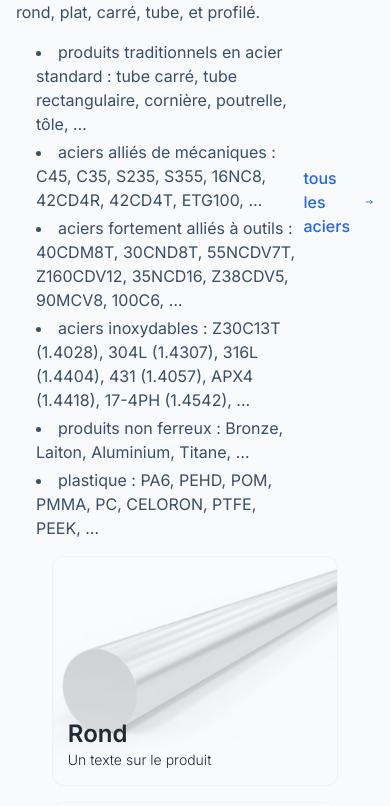
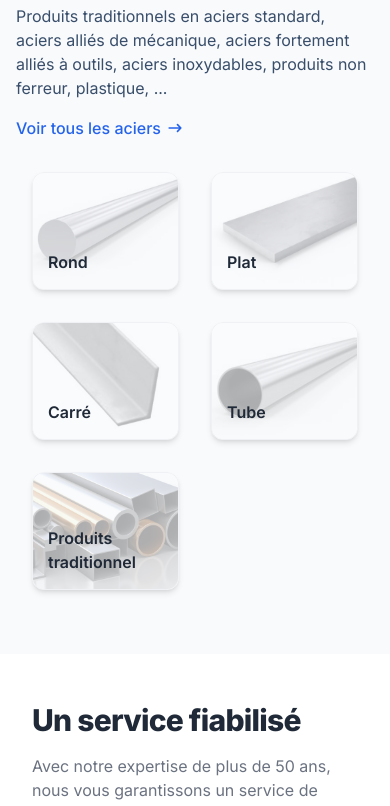
Before and after one commit to GN13008/samoNext, a Next.js app: page / in a window 390 px wide. Shown: the part 1762-2568 px from the top of the page. Built offline with nearby package versions, Linux system fonts and the light colour scheme.

Commit message:
better section service

```diff
--- a/app/page.tsx
+++ b/app/page.tsx
@@ -73,7 +73,7 @@ export default function Home() {
 
       <div className="hero bg-slate-50" id="produits">
         <div className="hero-content flex flex-col my-8">
-          <div className="w-full flex justify-between align-top">
+          <div className="w-full flex flex-col lg:flex-row justify-between align-top">
             <div className="">
               <h1 className="w-full mb-4 text-3xl md:text-5xl tracking-tight font-extrabold text-gray-800 text-left">
                 Un service sur mesure
@@ -82,7 +82,12 @@ export default function Home() {
                 Nous vendons tous types de produits métallurgiques laminé ou
                 étiré, en rond, plat, carré, tube, et profilé.
               </p>
-              <ul className="ps-5 mt-2 space-y-1 list-disc list-inside">
+              <p className="w-full text-left text-base mb-4 lg:hidden">
+                Produits traditionnels en aciers standard, aciers alliés de
+                mécanique, aciers fortement alliés à outils, aciers inoxydables,
+                produits non ferreur, plastique, ...
+              </p>
+              <ul className="hidden lg:block ps-5 mt-2 space-y-1 list-disc list-inside">
                 <li>
                   produits traditionnels en acier standard : tube carré, tube
                   rectangulaire, cornière, poutrelle, tôle, …
@@ -112,7 +117,7 @@ export default function Home() {
               title=""
               className="flex items-center text-base font-medium text-blue-600 hover:underline"
             >
-              tous les aciers
+              Voir tous les aciers
               <svg
                 className="ms-1 h-5 w-5"
                 aria-hidden="true"
--- a/components/homePage/products.component.tsx
+++ b/components/homePage/products.component.tsx
@@ -2,16 +2,16 @@ import { products } from "../data";
 
 export default function Products() {
   return (
-    <div className="flex flex-col content-center gap-4 lg:flex-row items-center">
+    <div className="flex flex-row flex-wrap w-full mx-auto content-center items-center">
       {products.map((prod, i) => {
         return (
+          <div className="w-1/2 lg:w-1/5 p-4">
             <a
               key={i}
               href="/produit/exemple"
-            className="da relative flex flex-col justify-center overflow-hidden w-4/5 lg:w-1/5 rounded-xl"
+              className="relative flex flex-col justify-center overflow-hidden rounded-xl shadow-md"
             >
-            <div className="absolute inset-0 bg-center"></div>
-            <div className="group relative m-0 flex rounded-xl shadow-xl sm:mx-auto sm:max-w-lg">
+              <div className="group relative m-0 flex rounded-xl shadow-2xl sm:mx-auto sm:max-w-lg">
                 <div className="z-10 h-full w-full overflow-hidden rounded-xl border opacity-50 transition duration-300 ease-in-out group-hover:opacity-80">
                   <img
                     className="animate-fade-in block h-full w-full scale-100 transform object-cover object-center opacity-60 transition duration-300 group-hover:scale-110"
@@ -20,15 +20,16 @@ export default function Products() {
                   />
                 </div>
                 <div className="absolute bottom-0 z-20 m-0 pb-4 ps-4 transition duration-300 ease-in-out group-hover:-translate-y-1 group-hover:translate-x-3 group-hover:scale-110">
-                <h1 className="text-2xl font-semibold text-white">
+                  <h1 className="text-l lg:text-2xl font-semibold text-white">
                     {prod.title}
                   </h1>
-                <h1 className="text-sm font-light text-gray-200">
+                  <h1 className="hidden lg:block text-sm font-light text-gray-200">
                     {prod.content}
                   </h1>
                 </div>
               </div>
             </a>
+          </div>
         );
       })}
     </div>
```
Lines whose indentation alone changed are shown as unchanged.
